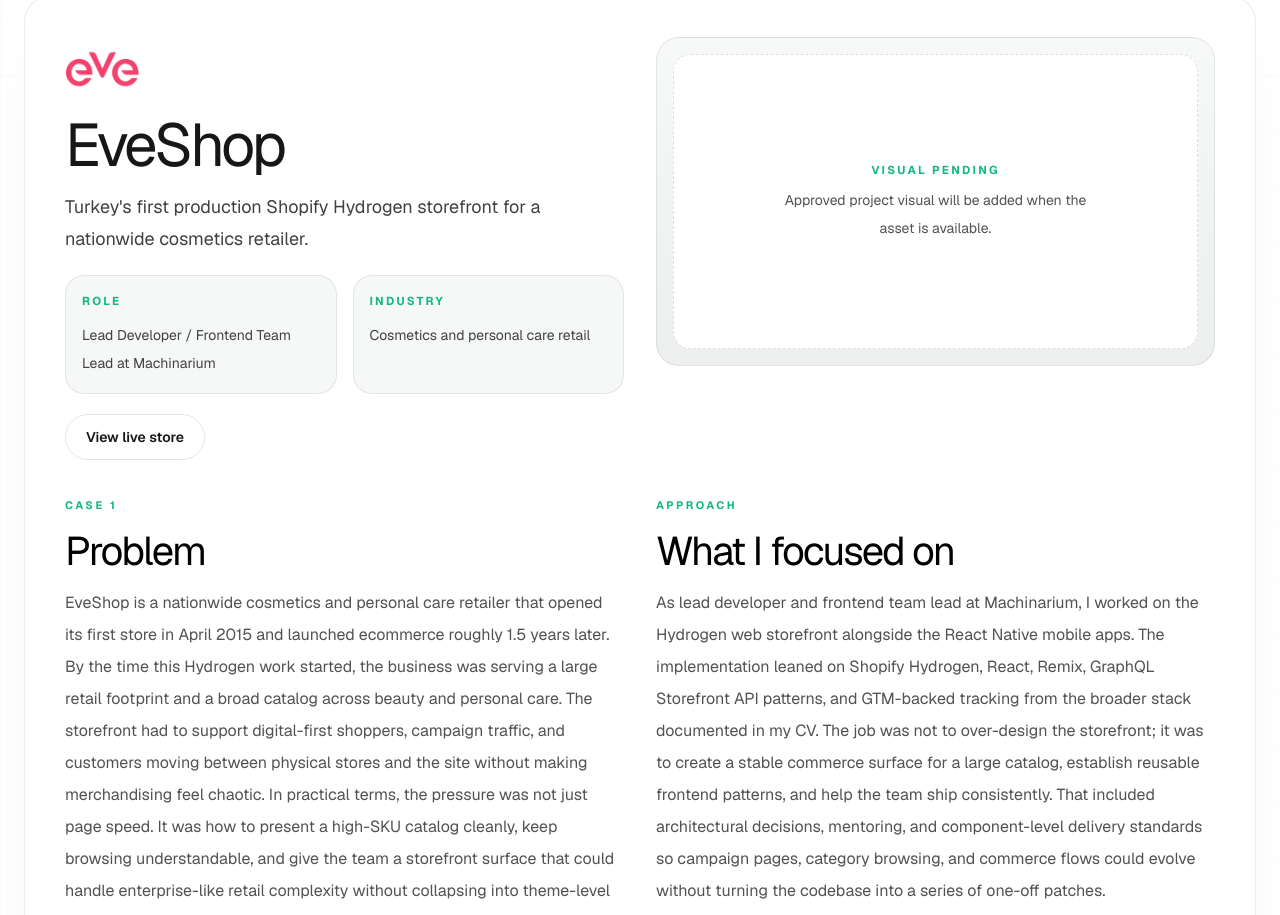
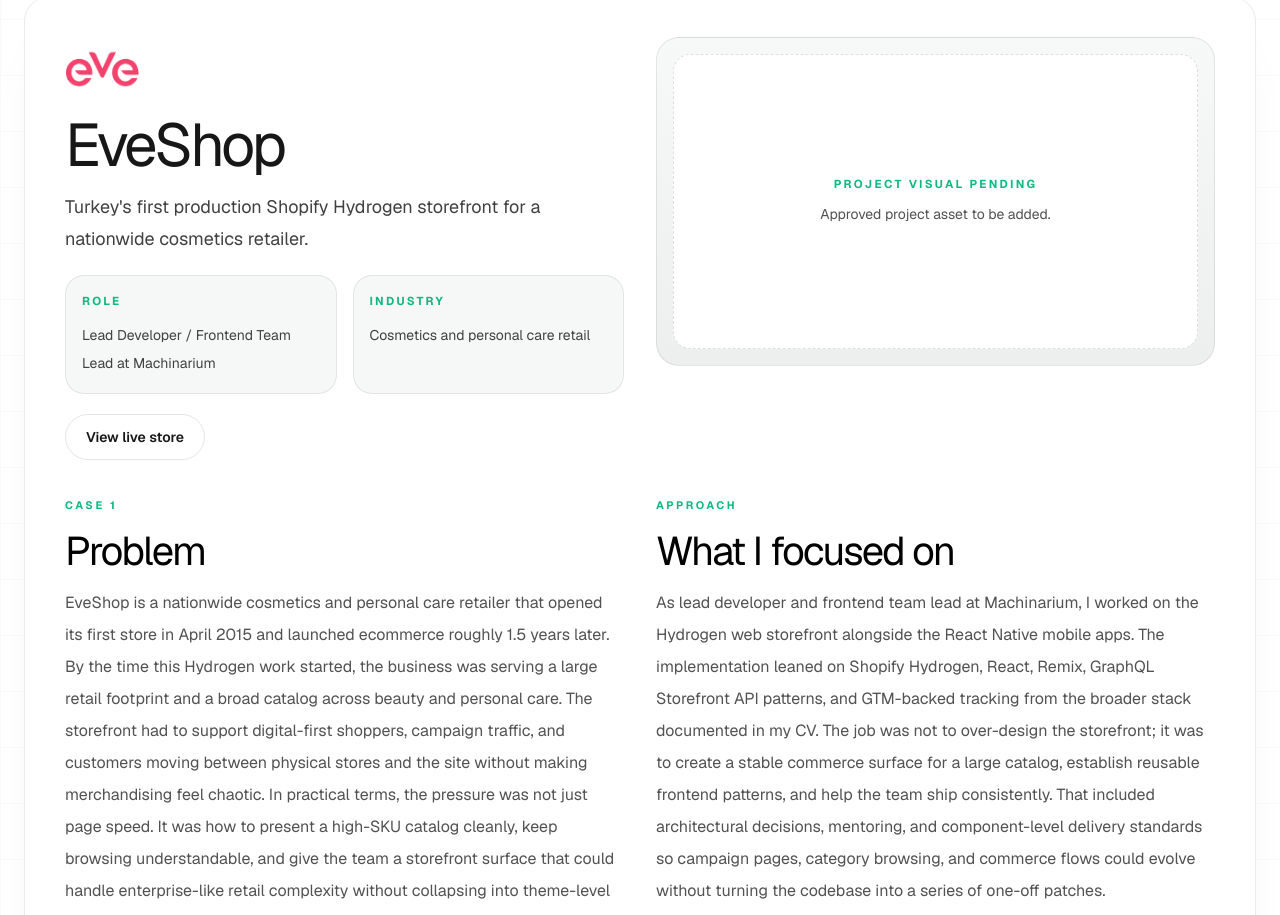
Before and after one commit to emremutlu08/hydrogenexpert, a Next.js app: page /case-studies in a window 1280 px wide. Shown: the part 1885-2800 px from the top of the page. Built offline with nearby package versions, Linux system fonts and the light colour scheme; no server answers; the database is empty.

Commit message:
Use safe pending proof placeholders

```diff
--- a/components/case-study/CaseStudyHero.tsx
+++ b/components/case-study/CaseStudyHero.tsx
@@ -97,10 +97,9 @@ export function CaseStudyHero({
         ) : (
           <div className="flex aspect-[16/9] items-center justify-center rounded-[1.1rem] border border-dashed border-black/12 bg-white text-center">
             <div className="max-w-sm space-y-2 px-6">
-              <p className="dna-kicker text-neutral-500">Visual pending</p>
-              {/* TODO: Add a real hero screenshot for this case study when the asset is available. */}
+              <p className="dna-kicker text-neutral-500">Project visual pending</p>
               <p className="text-sm leading-7 text-neutral-600">
-                Approved project visual will be added when the asset is available.
+                Approved project asset to be added.
               </p>
             </div>
           </div>
--- a/components/case-study/CaseStudyMetricGrid.tsx
+++ b/components/case-study/CaseStudyMetricGrid.tsx
@@ -21,7 +21,9 @@ export function CaseStudyMetricGrid({ metrics }: CaseStudyMetricGridProps) {
               <p className="text-xl font-semibold text-[#171717]">After: {metric.valueAfter}</p>
             </div>
           ) : (
-            <p className="mt-4 text-xl font-semibold text-[#171717]">{metric.value ?? "[Metric TBD]"}</p>
+            <p className="mt-4 text-base font-semibold leading-7 text-[#171717]">
+              {metric.value ?? "Verified before/after metrics pending."}
+            </p>
           )}
         </article>
       ))}
--- a/components/case-study/CaseStudyScreenshots.tsx
+++ b/components/case-study/CaseStudyScreenshots.tsx
@@ -21,12 +21,11 @@ export function CaseStudyScreenshots({ screenshots }: CaseStudyScreenshotsProps)
           <h3 className="subsection-title mt-3">Visual proof</h3>
         </div>
         <div className="rounded-[1.5rem] border border-dashed border-black/12 bg-[#f6f7f7] p-8 text-center">
-          {/* TODO: Add real case-study screenshots here when approved assets are available. */}
           <p className="text-sm font-semibold uppercase tracking-[0.18em] text-neutral-500">
-            Visual pending
+            Project screenshot pending
           </p>
           <p className="mt-3 text-sm leading-7 text-neutral-600">
-            Approved project screenshots will be added when the assets are available.
+            Approved project asset to be added.
           </p>
         </div>
       </section>
--- a/data/caseStudies.ts
+++ b/data/caseStudies.ts
@@ -43,6 +43,7 @@ export interface CaseStudyEntry {
   metrics: CaseStudyMetric[];
   techStack: string[];
   screenshots: CaseStudyScreenshot[];
+  pendingProof: string[];
   testimonial?: CaseStudyTestimonial | null;
 }
 
@@ -64,13 +65,11 @@ export const CASE_STUDIES: readonly CaseStudyEntry[] = [
     approach:
       "As lead developer and frontend team lead at Machinarium, I worked on the Hydrogen web storefront alongside the React Native mobile apps. The implementation leaned on Shopify Hydrogen, React, Remix, GraphQL Storefront API patterns, and GTM-backed tracking from the broader stack documented in my CV. The job was not to over-design the storefront; it was to create a stable commerce surface for a large catalog, establish reusable frontend patterns, and help the team ship consistently. That included architectural decisions, mentoring, and component-level delivery standards so campaign pages, category browsing, and commerce flows could evolve without turning the codebase into a series of one-off patches.",
     outcome:
-      "The live result proved that a production Hydrogen storefront could serve EveShop at real scale. The project handled a catalog of roughly 5,500 SKUs across a national retail brand and supported 400K+ users in production. More importantly, it became a useful strategic reference point: Hydrogen can absolutely work at this level, but the long-term value depends on the organization staying committed to owning and maintaining a custom storefront after launch. That is exactly why I position Hydrogen as a business decision first. EveShop is strong proof of production experience, but it is also proof that headless only pays off when the operating model is ready for it.",
+      "The live result became a useful strategic reference point for production Hydrogen work on a national retail brand. Hydrogen can work at this level, but the long-term value depends on the organization staying committed to owning and maintaining a custom storefront after launch. That is exactly why I position Hydrogen as a business decision first. EveShop is strong proof of production experience, but it is also proof that headless only pays off when the operating model is ready for it.",
     metrics: [
-      { label: "User scale", value: "400K+" },
-      { label: "Store footprint", value: "310+" },
-      { label: "City coverage", value: "70+" },
-      { label: "Catalog size", value: "5,500 SKUs" },
-      { label: "Launch milestone", value: "First in Turkey" },
+      { label: "Performance metrics", value: "Verified before/after metrics pending." },
+      { label: "Conversion impact", value: "Performance metrics to be added after verification." },
+      { label: "Client-approved scale proof", value: "Pending verification." },
     ],
     techStack: [
       "Shopify Hydrogen",
@@ -83,9 +82,14 @@ export const CASE_STUDIES: readonly CaseStudyEntry[] = [
     ],
     screenshots: [
       {
-        alt: "EveShop screenshot placeholder",
-        caption: "Approved EveShop visual pending",
+        alt: "EveShop approved project asset pending",
+        caption: "Approved project asset to be added.",
       },
+    ],
+    pendingProof: [
+      "Client testimonial pending approval.",
+      "Verified performance metrics pending.",
+      "Approved project screenshots pending.",
     ],
     testimonial: null,
   },
@@ -106,17 +110,15 @@ export const CASE_STUDIES: readonly CaseStudyEntry[] = [
       alt: BRAND_CLIENT_ASSETS.bayam.imageAlt,
     },
     problem:
-      "Bayam Jewelry operates out of NYC's Diamond District and sells real gold jewelry, diamonds, and luxury watches. The storefront had to balance two different discovery behaviors in one surface: jewelry buyers often browse by style, gifting, and taste, while watch shoppers compare by brand, condition, and model-specific details. On top of that, the experience needed to feel refined enough for a luxury audience rather than like a generic catalog. Bayam's own catalog makes the scale visible: 551 watch products were live on the watches collection when I reviewed the public site, alongside gold, diamonds, custom jewelry, and showroom-driven trust signals. The challenge was less about adding more pages and more about making premium discovery feel coherent.",
+      "Bayam Jewelry operates out of NYC's Diamond District and sells real gold jewelry, diamonds, and luxury watches. The storefront had to balance two different discovery behaviors in one surface: jewelry buyers often browse by style, gifting, and taste, while watch shoppers compare by brand, condition, and model-specific details. On top of that, the experience needed to feel refined enough for a luxury audience rather than like a generic catalog. The challenge was less about adding more pages and more about making premium discovery feel coherent.",
     approach:
       "I built and refined Bayam as a Shopify Hydrogen application with a strong emphasis on performance, responsiveness, and design cohesion. In the public updates I shared about the project, two changes capture the direction well: refreshing the homepage hero to strengthen the first impression, and adding collection intros plus sub-category pathways to make browsing clearer. That work mattered because Bayam is not a single-category brand. The storefront has to carry gold jewelry, diamond pieces, and luxury watches in one experience while preserving a premium tone. The implementation focused on cleaner navigation, clearer collection context, and a more intentional luxury feel instead of treating discovery like a flat theme menu.",
     outcome:
-      "The result is a storefront that feels more aligned with Bayam's Diamond District positioning and easier to browse across very different product types. Public Bayam pages back up the commercial context: the brand positions itself as serving over 1,000,000 customers nationwide, runs a flagship showroom at 10 W 46th St, Floor 17, and publishes both watch-heavy and custom-jewelry surfaces. For me, the case study matters because it shows where Hydrogen becomes commercially useful in luxury ecommerce. The win is not 'headless' as a label. The win is giving a high-trust, style-sensitive catalog a storefront that can present jewelry and watches without forcing the shopper through a generic one-size-fits-all browsing pattern.",
+      "The result is a storefront that feels more aligned with Bayam's Diamond District positioning and easier to browse across very different product types. For me, the case study matters because it shows where Hydrogen becomes commercially useful in luxury ecommerce. The win is not 'headless' as a label. The win is giving a high-trust, style-sensitive catalog a storefront that can present jewelry and watches without forcing the shopper through a generic one-size-fits-all browsing pattern.",
     metrics: [
-      { label: "Nationwide customer base", value: "1,000,000+" },
-      { label: "Live watch catalog", value: "551 products" },
-      { label: "Custom projects", value: "10K+" },
-      { label: "Showroom", value: "10 W 46th St" },
-      { label: "Gold purity range", value: "10K / 14K / 18K" },
+      { label: "Performance metrics", value: "Verified before/after metrics pending." },
+      { label: "Conversion impact", value: "Performance metrics to be added after verification." },
+      { label: "Client-approved catalog proof", value: "Pending verification." },
     ],
     techStack: [
       "Shopify",
@@ -131,6 +133,10 @@ export const CASE_STUDIES: readonly CaseStudyEntry[] = [
         alt: "Bayam Jewelry storefront preview",
         caption: "Homepage and luxury brand presentation layer.",
       },
+    ],
+    pendingProof: [
+      "Client testimonial pending approval.",
+      "Verified before/after metrics pending.",
     ],
     testimonial: null,
   },
@@ -151,17 +157,15 @@ export const CASE_STUDIES: readonly CaseStudyEntry[] = [
       alt: BRAND_CLIENT_ASSETS.rebelBunny.imageAlt,
     },
     problem:
-      "Rebel Bunny is a premium matcha brand with a storefront that has to do more than sell tins of tea. The public site combines direct-to-consumer shopping, a partner flow for premium cafes and artisan brands, and Matchacation, an owned education surface built into the brand experience. That creates a very different storefront pressure from a standard DTC theme build. Mobile presentation matters because discovery is social and creator-led, but the site also has to hold product detail, brand story, education, and partner acquisition together without feeling fragmented. In the 2025 recap I shared publicly, I described the launch as the result of nearly two years of preparation and a business pushing hard on community, content, and reach.",
+      "Rebel Bunny is a premium matcha brand with a storefront that has to do more than sell tins of tea. The public site combines direct-to-consumer shopping, a partner flow for premium cafes and artisan brands, and Matchacation, an owned education surface built into the brand experience. That creates a very different storefront pressure from a standard DTC theme build. Mobile presentation matters because discovery is social and creator-led, but the site also has to hold product detail, brand story, education, and partner acquisition together without feeling fragmented.",
     approach:
       "My role was storefront development for a bold, conversion-oriented Shopify build with custom product templates, promotional surfaces, and cart and checkout flows optimized for mobile and desktop. The public stack details on my CV list Shopify Hydrogen, React, Remix, GraphQL, TypeScript, and JavaScript for this project, while the live site itself shows the shape of the work: a DTC shop, a partner application path, and Matchacation content all living in one branded system. Rather than splitting those experiences across disconnected tools, the implementation keeps them inside one coherent storefront. That is the kind of setup where Hydrogen earns its complexity: when brand, education, and commerce need to move together instead of being bolted on later.",
     outcome:
-      "The outcome is a storefront that supports both near-term conversion and longer-term brand building. Public Rebel Bunny materials show the business launched in March 2025 after a long preparation period, expanded community reach from NYC to SF and beyond, and used the site to support partner programs, Matchacation content, and creator momentum. The live store also makes the quality bar clear: the flagship matcha product page shows 60 reviews, the partner surface speaks directly to premium cafes and brands, and the brand repeatedly reinforces Japanese sourcing quality. As a case study, Rebel Bunny shows Hydrogen at its most useful for social-first DTC: one system handling commerce, education, and partnership growth without turning the experience into a stack of disconnected landing pages.",
+      "The outcome is a storefront that supports both near-term conversion and longer-term brand building. The live store carries shopping, partner interest, and Matchacation content in one branded surface instead of splitting those journeys across disconnected landing pages. As a case study, Rebel Bunny shows Hydrogen at its most useful for social-first DTC: one system handling commerce, education, and partnership growth without turning the experience into a stack of disconnected tools.",
     metrics: [
-      { label: "Public launch", value: "March 2025" },
-      { label: "Preparation runway", value: "Nearly 2 years" },
-      { label: "Commerce flows", value: "2" },
-      { label: "Sourcing proof", value: "100% Japan-grown tencha" },
-      { label: "Flagship reviews", value: "60" },
+      { label: "Performance metrics", value: "Verified before/after metrics pending." },
+      { label: "Conversion impact", value: "Performance metrics to be added after verification." },
+      { label: "Client-approved launch proof", value: "Pending verification." },
     ],
     techStack: [
       "Shopify Hydrogen",
@@ -178,6 +182,10 @@ export const CASE_STUDIES: readonly CaseStudyEntry[] = [
         caption: "DTC storefront with brand-led editorial presentation.",
       },
     ],
+    pendingProof: [
+      "Client testimonial pending approval.",
+      "Verified before/after metrics pending.",
+    ],
     testimonial: null,
   },
 ] as const;
```
Also changed, not shown: app/case-studies/page.tsx (+19 -4 lines), components/case-study/CaseStudyTestimonial.tsx (+12 -3 lines).
